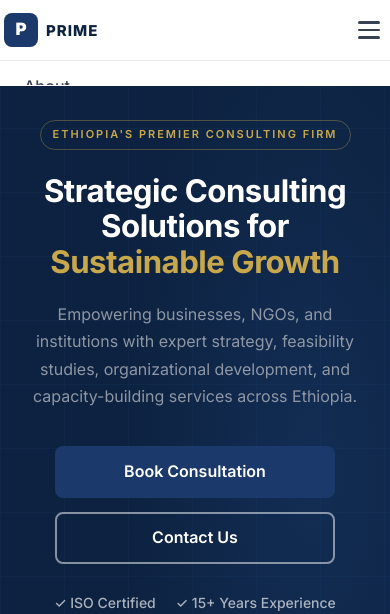
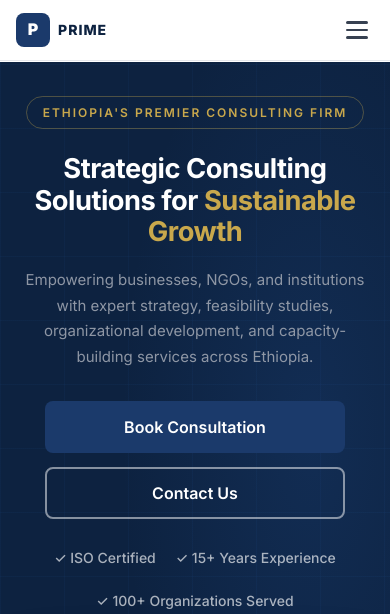
Before and after one commit to Adisu-Dev/prime-consultancy-client, a React (Vite) app: page / in a window 390 px wide. Shown: the top 614 px of the page. Built offline with nearby package versions, Linux system fonts and the light colour scheme.

Commit message:
fix navbar height consistency and hero overlap on all mobile sizes

```diff
--- a/src/App.css
+++ b/src/App.css
@@ -1,15 +1,15 @@
 html { scroll-behavior: smooth; }
 main { display: block; }
 
-/* Default: sections clear the 80px fixed navbar */
-section[id] { scroll-margin-top: 80px; }
+/* Desktop: sections clear the 72px navbar */
+section[id] { scroll-margin-top: 72px; }
 
-/* Tablet: sections clear the 64px navbar */
+/* Tablet/Mobile ≤860px: navbar is 64px */
 @media (max-width: 860px) {
   section[id] { scroll-margin-top: 64px; }
 }
 
-/* Mobile: sections clear the 60px navbar */
+/* Small mobile ≤480px: navbar is 60px */
 @media (max-width: 480px) {
   section[id] { scroll-margin-top: 60px; }
 }
--- a/src/components/Hero.css
+++ b/src/components/Hero.css
@@ -194,45 +194,47 @@
 
 /* ─ Responsive ─ */
 
-/* Tablet: 768px–1100px */
+/* Tablet ≤1100px */
 @media (max-width: 1100px) {
   .hero-content { gap: 40px; }
 }
 
-/* Mobile: ≤860px — stack vertically */
+/* Mobile/Tablet ≤860px — navbar is 64px */
 @media (max-width: 860px) {
   .hero-content {
     grid-template-columns: 1fr;
     text-align: center;
-    gap: 40px;
-    padding-top: 100px;  /* navbar 64px + 36px breathing room */
+    gap: 32px;
+    padding-top: 104px;   /* 64px navbar + 40px gap */
+    padding-bottom: 40px;
   }
-  .hero-sub    { margin: 0 auto 36px; }
+  .hero-sub    { margin: 0 auto 32px; }
   .hero-btns   { justify-content: center; }
   .hero-trust  { justify-content: center; }
   .hero-right  { width: 100%; max-width: 500px; margin: 0 auto; }
   .hero-float  { display: none; }
 }
 
-/* Small mobile: ≤540px */
+/* Small mobile ≤540px — navbar is 60px */
 @media (max-width: 540px) {
   .hero-content {
-    padding-top: 110px; /* navbar 60px + 50px breathing room */
-    padding-bottom: 40px;
+    padding-top: 96px;    /* 60px navbar + 36px gap */
+    padding-bottom: 32px;
   }
-  .hero-img    { height: 240px; }
-  .hero-title  { font-size: clamp(28px, 8vw, 40px); }
-  .hero-sub    { font-size: 16px; }
+  .hero-img    { height: 220px; }
+  .hero-title  { font-size: clamp(26px, 7vw, 38px); }
+  .hero-sub    { font-size: 15px; }
   .hero-btns   { flex-direction: column; align-items: center; }
-  .hero-btns .btn { width: 100%; max-width: 280px; justify-content: center; }
+  .hero-btns .btn { width: 100%; max-width: 300px; justify-content: center; }
   .stats-row   { flex-wrap: wrap; }
   .stat-wrap   { flex: 0 0 calc(50% - 8px); min-width: unset; }
   .stat-sep    { display: none; }
-  .hero-stats  { padding: 24px 0; }
+  .hero-stats  { padding: 20px 0; }
 }
 
-/* Very small phones: ≤400px */
-@media (max-width: 400px) {
-  .hero-content { padding-top: 120px; }
-  .hero-eyebrow { font-size: 11px; padding: 5px 12px; }
+/* Very small ≤360px (Samsung Galaxy S8+) */
+@media (max-width: 360px) {
+  .hero-content  { padding-top: 92px; }
+  .hero-eyebrow  { font-size: 10px; padding: 5px 10px; letter-spacing: 1.5px; }
+  .hero-title    { font-size: clamp(24px, 7vw, 34px); }
 }
--- a/src/components/Navbar.css
+++ b/src/components/Navbar.css
@@ -1,9 +1,4 @@
-/* ═══════════ NAVBAR — Figma spec ═══════════
-   Height: 80px | Max-width: 1280px | Background: White
-   Scrolled: shadow-md
-   Nav links: 15px Medium, #374151, hover #1B3A6B
-   Mobile hamburger below 860px
-═══════════════════════════════════════════ */
+/* ═══════════ NAVBAR ═══════════ */
 
 .navbar {
   position: fixed;
@@ -18,15 +13,16 @@
   border-color: var(--border);
 }
 
-/* ─ Inner layout ─ */
+/* ── Inner ── */
 .navbar-inner {
   display: flex;
   align-items: center;
-  height: 80px;
+  height: 72px;        /* single consistent height used everywhere */
+  padding: 0 32px;
   gap: 0;
 }
 
-/* ─ Logo ─ */
+/* ── Logo ── */
 .nav-logo {
   display: flex;
   align-items: center;
@@ -47,7 +43,7 @@
 .nav-logo-name { font-size: 16px; font-weight: 800; color: var(--primary-d); letter-spacing: 1.5px; }
 .nav-logo-sub  { font-size: 8px; color: var(--gray-mid); letter-spacing: 1.5px; margin-top: 2px; text-transform: uppercase; }
 
-/* ─ Desktop nav links (centered) ─ */
+/* ── Desktop nav links ── */
 .nav-links {
   display: flex;
   align-items: center;
@@ -67,7 +63,7 @@
 }
 .nav-link:hover { color: var(--primary); background: rgba(27,58,107,0.05); }
 
-/* ─ Desktop right area ─ */
+/* ── Desktop right ── */
 .nav-right {
   display: flex;
   align-items: center;
@@ -87,7 +83,7 @@
 }
 .nav-phone:hover { color: var(--primary); }
 
-/* ─ Hamburger (hidden on desktop) ─ */
+/* ── Hamburger — hidden on desktop ── */
 .hamburger {
   display: none;
   flex-direction: column;
@@ -109,20 +105,19 @@
   border-radius: 2px;
   transition: all 0.3s ease;
 }
-/* Animate to X */
 .hamburger.open span:nth-child(1) { transform: translateY(7.5px) rotate(45deg); }
 .hamburger.open span:nth-child(2) { opacity: 0; transform: scaleX(0); }
 .hamburger.open span:nth-child(3) { transform: translateY(-7.5px) rotate(-45deg); }
 
-/* ─ Mobile Menu ─ */
+/* ── Mobile Menu ── */
 .mobile-menu {
   display: none;
   flex-direction: column;
-  padding: 0 20px 24px;
   background: #fff;
   border-top: 1px solid var(--border);
   overflow: hidden;
   max-height: 0;
+  padding: 0;
   transition: max-height 0.35s ease, padding 0.35s ease;
 }
 .mobile-menu.open {
@@ -139,11 +134,11 @@
   border-bottom: 1px solid var(--border);
   transition: color 0.2s, padding-left 0.2s;
 }
-.mobile-link:hover {
-  color: var(--primary);
-  padding-left: 8px;
-}
+.mobile-link:hover { color: var(--primary); padding-left: 8px; }
 .mobile-link:last-of-type { border-bottom: none; }
+
+/* Hide "Home" in mobile menu — logo already scrolls to top */
+.mobile-link-home { display: none !important; }
 
 .mobile-cta {
   display: flex !important;
@@ -152,7 +147,6 @@
   margin-top: 16px;
   text-decoration: none;
 }
-
 .mobile-phone {
   display: block;
   margin-top: 10px;
@@ -162,35 +156,32 @@
   padding: 6px 0;
 }
 
-/* ─ Responsive breakpoints ─ */
+/* ══════════════════════════════
+   RESPONSIVE BREAKPOINTS
+══════════════════════════════ */
 
-/* 1024px — hide phone number AND Home link on tablet/mobile */
+/* Tablet ≤1024px — hide phone + Home desktop link */
 @media (max-width: 1024px) {
-  .nav-phone    { display: none; }
-  .nav-item-home { display: none; }  /* hide Home li on tablet */
+  .nav-phone     { display: none; }
+  .nav-item-home { display: none; }
 }
 
-/* Mobile menu — hide Home link (logo already links to home) */
+/* Mobile/Tablet ≤860px — hamburger mode */
 @media (max-width: 860px) {
-  .mobile-link-home { display: none; }
+  .navbar-inner { height: 64px; padding: 0 20px; }
+  .nav-links    { display: none; }
+  .nav-right    { display: none; }
+  .hamburger    { display: flex; }
+  .mobile-menu  { display: flex; }
+  .nav-logo     { margin-right: 0; }
 }
 
-/* 860px — tablet/mobile: show hamburger, hide desktop nav */
-@media (max-width: 860px) {
-  .nav-links  { display: none; }
-  .nav-right  { display: none; }
-  .hamburger  { display: flex; }
-  .mobile-menu { display: flex; }
-  .navbar-inner { height: 64px; }
-  .nav-logo { margin-right: 0; }
+/* Small mobile ≤480px */
+@media (max-width: 480px) {
+  .navbar-inner  { height: 60px; padding: 0 16px; }
+  .nav-logo-sub  { display: none; }
+  .nav-logo-name { font-size: 14px; letter-spacing: 1px; }
+  .nav-logo-mark { width: 34px; height: 34px; font-size: 16px; }
+  .nav-logo      { gap: 8px; }
+  .hamburger     { width: 36px; height: 36px; }
 }
-
-/* 480px — compact logo */
-@media (max-width: 480px) {
-  .navbar-inner { height: 60px; padding: 0 4px; }
-  .nav-logo-sub  { display: none; }
-  .nav-logo-name { font-size: 15px; letter-spacing: 1px; }
-  .nav-logo-mark { width: 34px; height: 34px; font-size: 17px; }
-  .nav-logo { gap: 8px; }
-  .hamburger { width: 36px; height: 36px; }
-}
```
